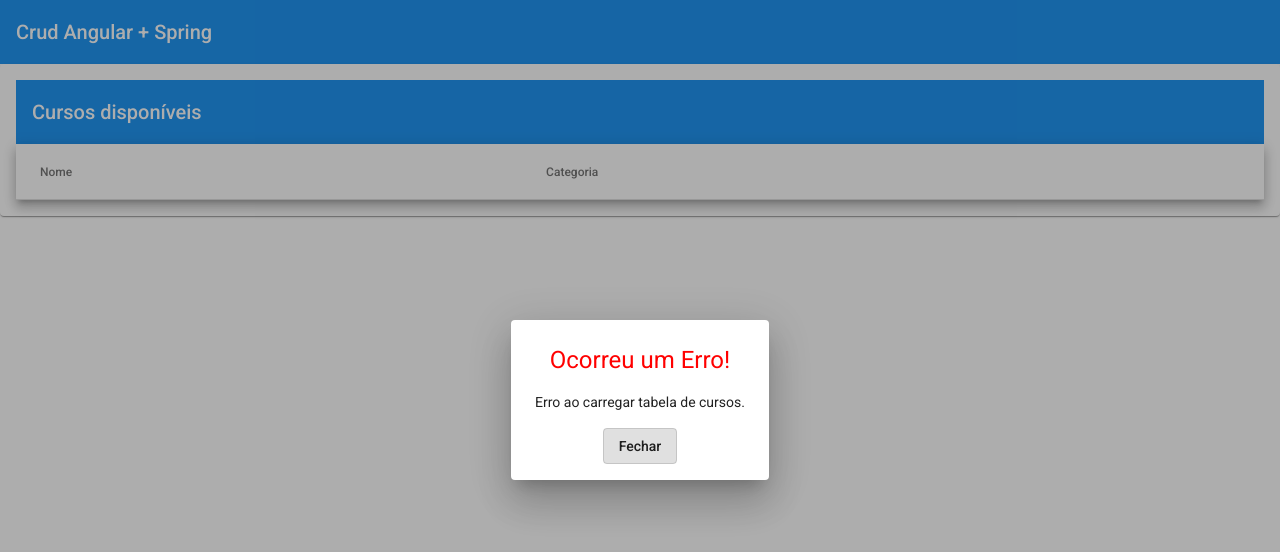
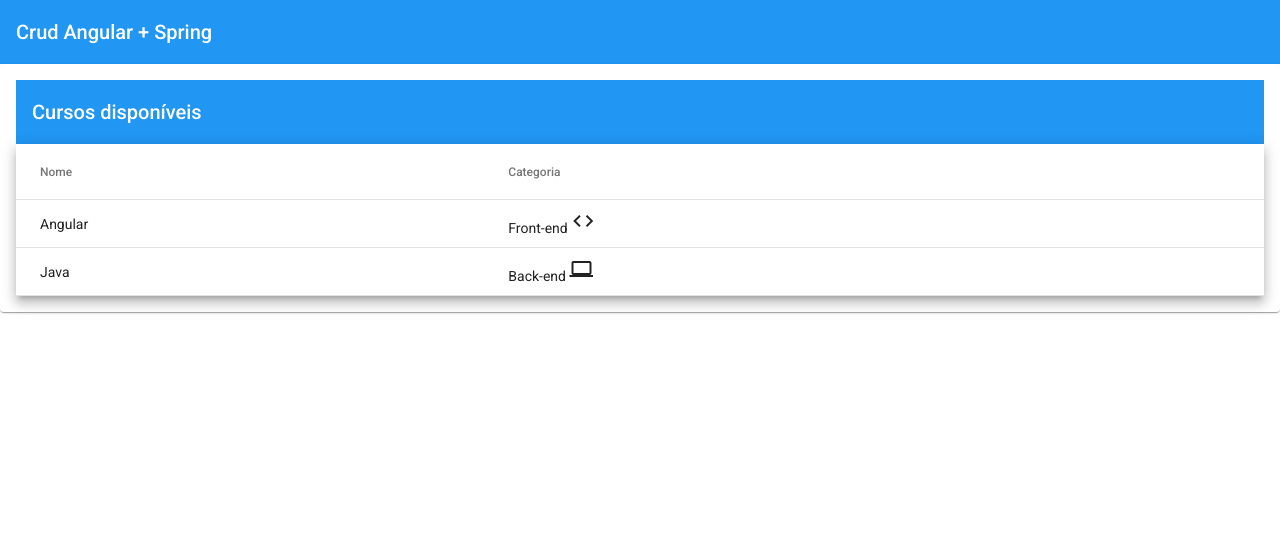
Before and after one commit to LucasOJacintho/CRUD-Angular-Spring, an Angular app in the folder crud-angular/: page /courses in a window 1280 px wide. Shown: the top 552 px of the page. Built offline with nearby package versions, Linux system fonts and the light colour scheme; no server answers.

Commit message:
Add Material Icons and Pipes

```diff
--- a/crud-angular/src/app/courses/courses/courses.component.html
+++ b/crud-angular/src/app/courses/courses/courses.component.html
@@ -12,7 +12,9 @@
             </ng-container>
             <ng-container matColumnDef="category">
                 <th mat-header-cell *matHeaderCellDef>Categoria</th>
-                <td mat-cell *matCellDef="let course">{{ course.category }}</td>
+                <td mat-cell *matCellDef="let course">{{ course.category }}
+                    <mat-icon aria-hidden="false" aria-label="Category course icon">{{ course.category | category}}</mat-icon>
+                </td>
             </ng-container>
 
             <tr mat-header-row *matHeaderRowDef="displayedColumns"></tr>
--- a/crud-angular/src/app/courses/services/courses.service.ts
+++ b/crud-angular/src/app/courses/services/courses.service.ts
@@ -9,13 +9,13 @@ import { Course } from '../model/course';
 })
 export class CoursesService {
 
-private readonly API = '/assets/acourses.json';
+private readonly API = '/assets/courses.json';
 
   constructor(private httpClient: HttpClient) { }
 
   list() {
     return this.
     httpClient.get<Course[]>(this.API)
-    .pipe(first(),delay(5000),tap(courses => console.log(courses)));
+    .pipe(first(),delay(1000),tap(courses => console.log(courses)));
   };
 }
--- a/crud-angular/src/app/shared/app-material/app-material.module.ts
+++ b/crud-angular/src/app/shared/app-material/app-material.module.ts
@@ -2,9 +2,11 @@ import { NgModule } from '@angular/core';
 import { MatButtonModule } from '@angular/material/button';
 import { MatCardModule } from '@angular/material/card';
 import { MatDialogModule } from '@angular/material/dialog';
+import { MatIconModule } from '@angular/material/icon';
 import { MatProgressSpinnerModule } from '@angular/material/progress-spinner';
 import { MatTableModule } from '@angular/material/table';
 import { MatToolbarModule } from '@angular/material/toolbar';
+
 
 @NgModule({
 exports:[
@@ -14,6 +16,7 @@ exports:[
   MatProgressSpinnerModule,
   MatDialogModule,
   MatButtonModule,
+  MatIconModule,
 ],
 })
 export class AppMaterialModule { }
--- /dev/null
+++ b/crud-angular/src/app/shared/pipes/category.pipe.ts
@@ -0,0 +1,16 @@
+import { Pipe, PipeTransform } from '@angular/core';
+
+@Pipe({
+  name: 'category'
+})
+export class CategoryPipe implements PipeTransform {
+
+  transform(value: string): string {
+    switch(value){
+      case 'Front-end' : return 'code';
+      case 'Back-end' : return 'computer';
+    }
+    return 'code';
+  }
+
+}
--- a/crud-angular/src/app/shared/shared.module.ts
+++ b/crud-angular/src/app/shared/shared.module.ts
@@ -3,12 +3,14 @@ import { NgModule } from '@angular/core';
 
 import { AppMaterialModule } from './app-material/app-material.module';
 import { ErrorDialogComponent } from './components/error-dialog/error-dialog.component';
+import { CategoryPipe } from './pipes/category.pipe';
 
 
 
 @NgModule({
   declarations: [
     ErrorDialogComponent,
+    CategoryPipe,
   ],
   imports: [
     CommonModule,
@@ -16,6 +18,7 @@ import { ErrorDialogComponent } from './components/error-dialog/error-dialog.com
   ],
   exports: [
     ErrorDialogComponent,
+    CategoryPipe,
   ]
 })
 export class SharedModule { }
```
Also changed, not shown: 1 other file (tests, documents, lock files or other folders).
